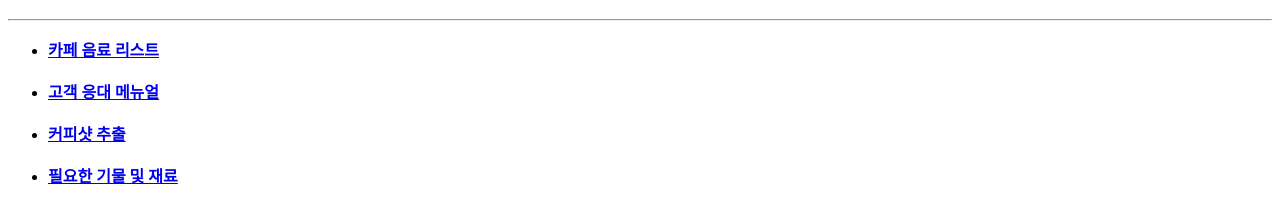
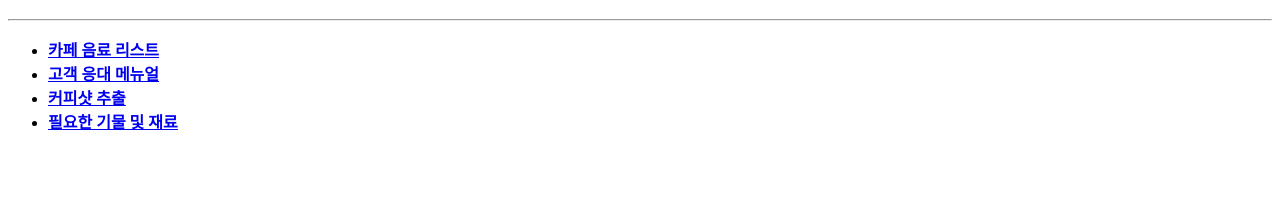
Before and after one commit to seacrab808/cafe_file, a plain HTML site: page index.html in a window 1280 px wide. Shown: the part 70-292 px from the top of the page. Drawn offline with Linux system fonts and the light colour scheme.

Commit message:
Update index.html

```diff
--- a/index.html
+++ b/index.html
@@ -2,20 +2,21 @@
 <html>
     <head>
         <title>카페</title>
+        <meta charset="utf-8">
     </head>
     <body>
         <h1>H 라운지</h1>
         <hr>
 <b>
     <ul>
-    <li><a href="카페-음료.html" target="_blank">
-        카페 음료 리스트</a></li><br>
-    <li><a href="./고객-응대-메뉴얼.html" target="_blank">
-        고객 응대 메뉴얼</a></li><br>
-    <li><a href="커피샷-추출.html" target="_blank">
-        커피샷 추출</a></li><br>
-    <li><a href="필요한-기물.html" target="_blank">
-        필요한 기물 및 재료</a></li><br>
+    <li><u><a href="카페-음료.html" target="_blank">
+        카페 음료 리스트</a></u></li>
+    <li><u><a href="./고객-응대-메뉴얼.html" target="_blank">
+        고객 응대 메뉴얼</a></u></li>
+    <li><u><a href="커피샷-추출.html" target="_blank">
+        커피샷 추출</a></u></li>
+    <li><u><a href="필요한-기물.html" target="_blank">
+        필요한 기물 및 재료</a></u></li>
     </ul>
 </b>
     </body>
```
